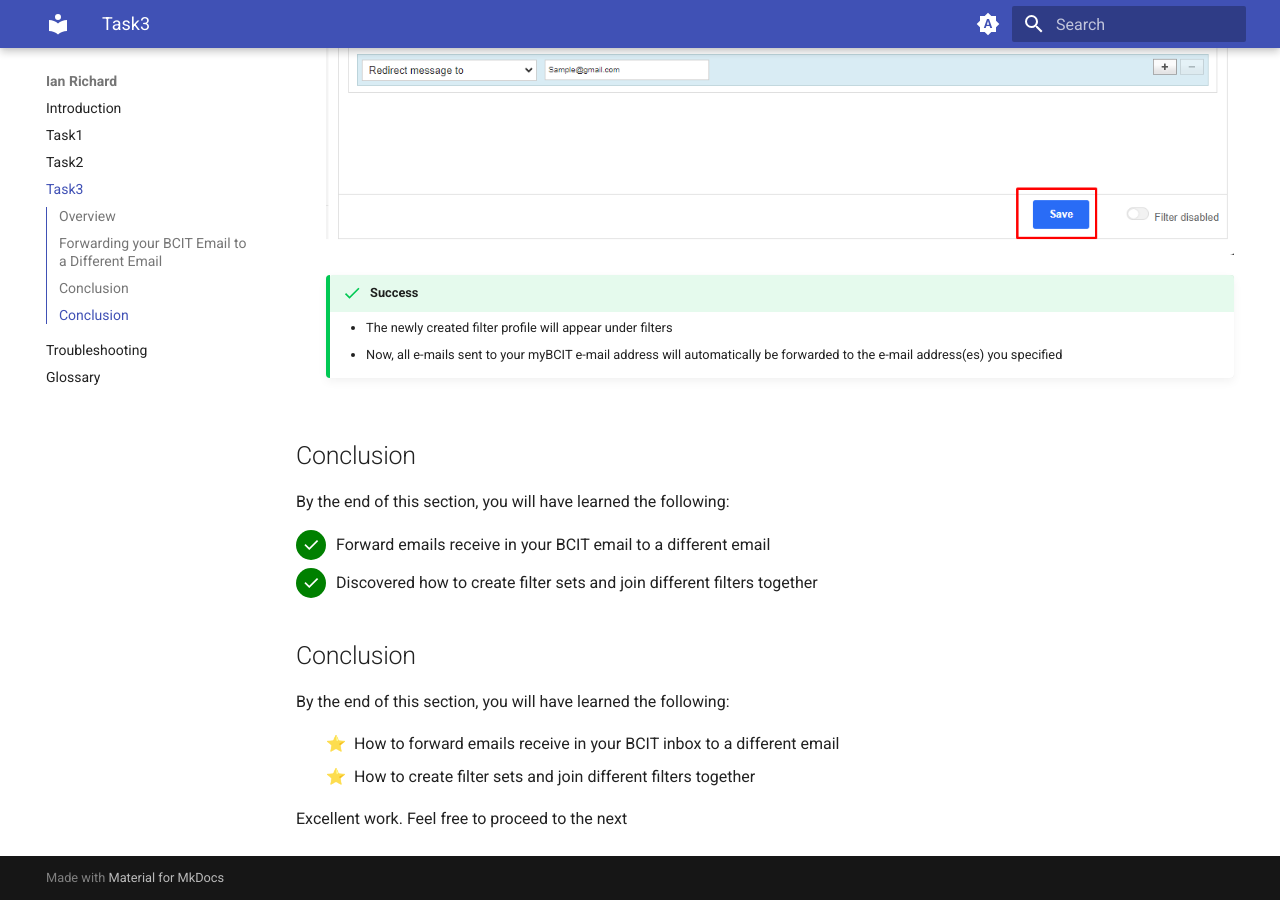
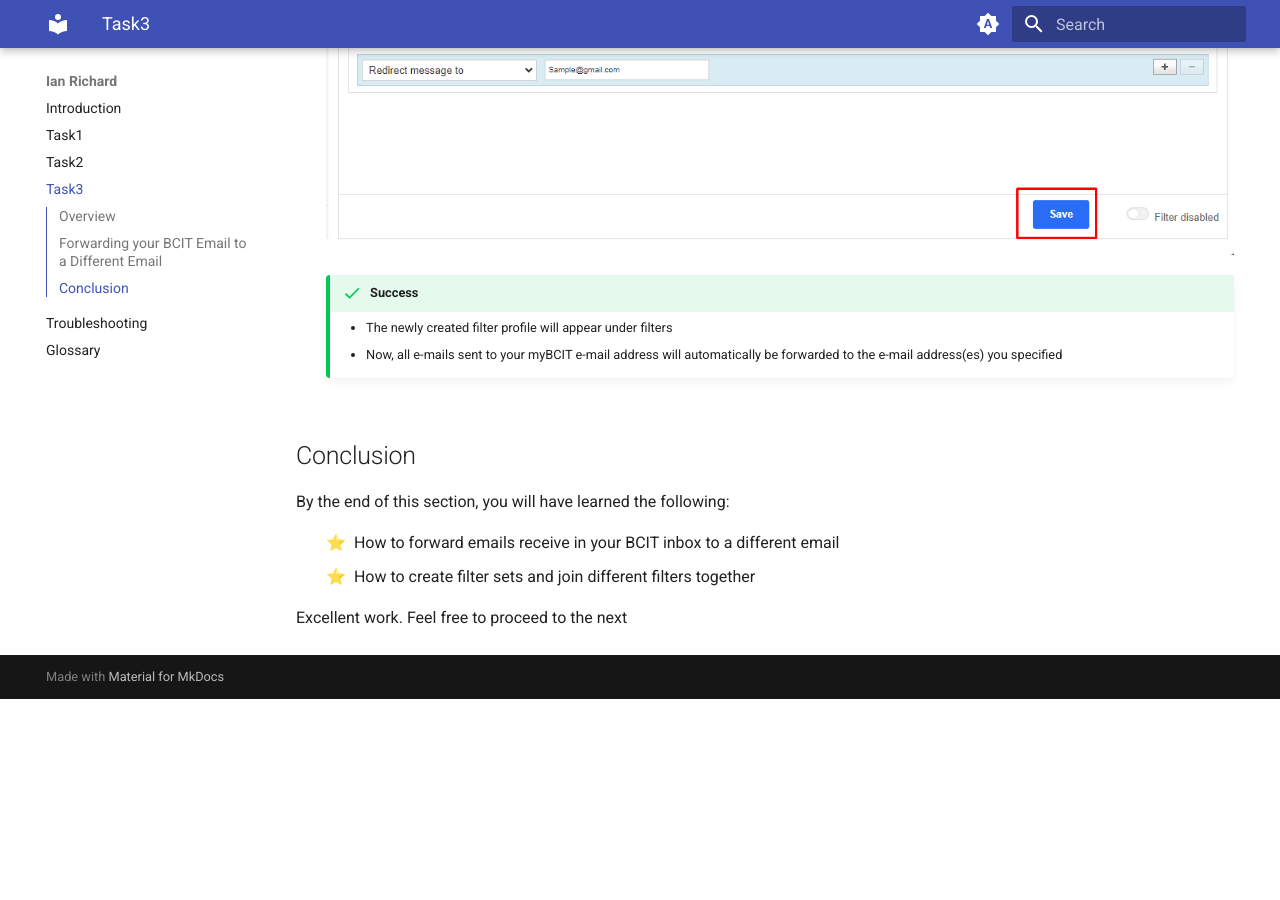
Before and after one commit to beingaturtle/beingaturtle.github.io, an MkDocs documentation site: the page built from docs/task3.md, in a window 1280 px wide and 900 px high, scrolled down 6850 px. Built offline with MkDocs 1.6.1 and Material for MkDocs 9.7.7, drawn with Linux system fonts in a browser that asks for light colours; after the commit the page ends 7549 px from its top, so only the background shows below that.

Commit message:
remove a duplicated info

```diff
--- a/docs/task3.md
+++ b/docs/task3.md
@@ -99,24 +99,6 @@ section the email you have used during the walkthrough will receive email from y
 ## Conclusion
 
 By the end of this section, you will have learned the following:
-
-<div style="display: flex; align-items: center;">
-  <div style="width: 30px; height: 30px; background-color: green; border-radius: 50%; display: flex; justify-content: center; align-items: center;">
-    <span style="color: white; font-size: 20px;">✓</span>
-  </div>
-  <span style="margin-left: 10px;">Forward emails receive in your BCIT email to a different email</span>
-</div>
-
-<div style="display: flex; align-items: center; margin-top: 8px;">
-  <div style="width: 30px; height: 30px; background-color: green; border-radius: 50%; display: flex; justify-content: center; align-items: center;">
-    <span style="color: white; font-size: 20px;">✓</span>
-  </div>
-  <span style="margin-left: 10px;">Discovered how to create filter sets and join different filters together</span>
-</div>
-
-## Conclusion
-
-By the end of this section, you will have learned the following:
 <ul>
     <li id="staremoji"> ⭐&nbsp How to forward emails receive in your BCIT inbox to a different email</li>
     <li id="staremoji"> ⭐&nbsp How to create filter sets and join different filters together</li>
```
